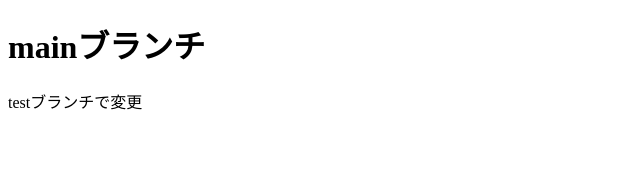
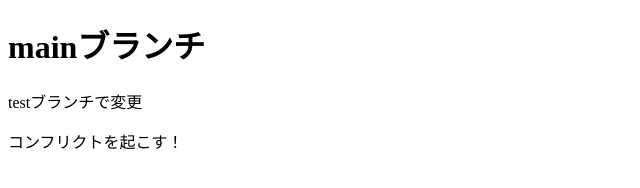
Before and after one commit to shoutanakaema/git-test, a plain HTML site: page index.html in a window 1280 px wide. Shown: the whole page, without its empty margins (0-640 px from the left). Drawn offline with Linux system fonts and the light colour scheme.

Commit message:
コンフリクト

```diff
--- a/index.html
+++ b/index.html
@@ -8,5 +8,6 @@
 <body>
     <h1>mainブランチ</h1>
     <p>testブランチで変更</p>
+    <p>コンフリクトを起こす！</p>
 </body>
 </html>
```
